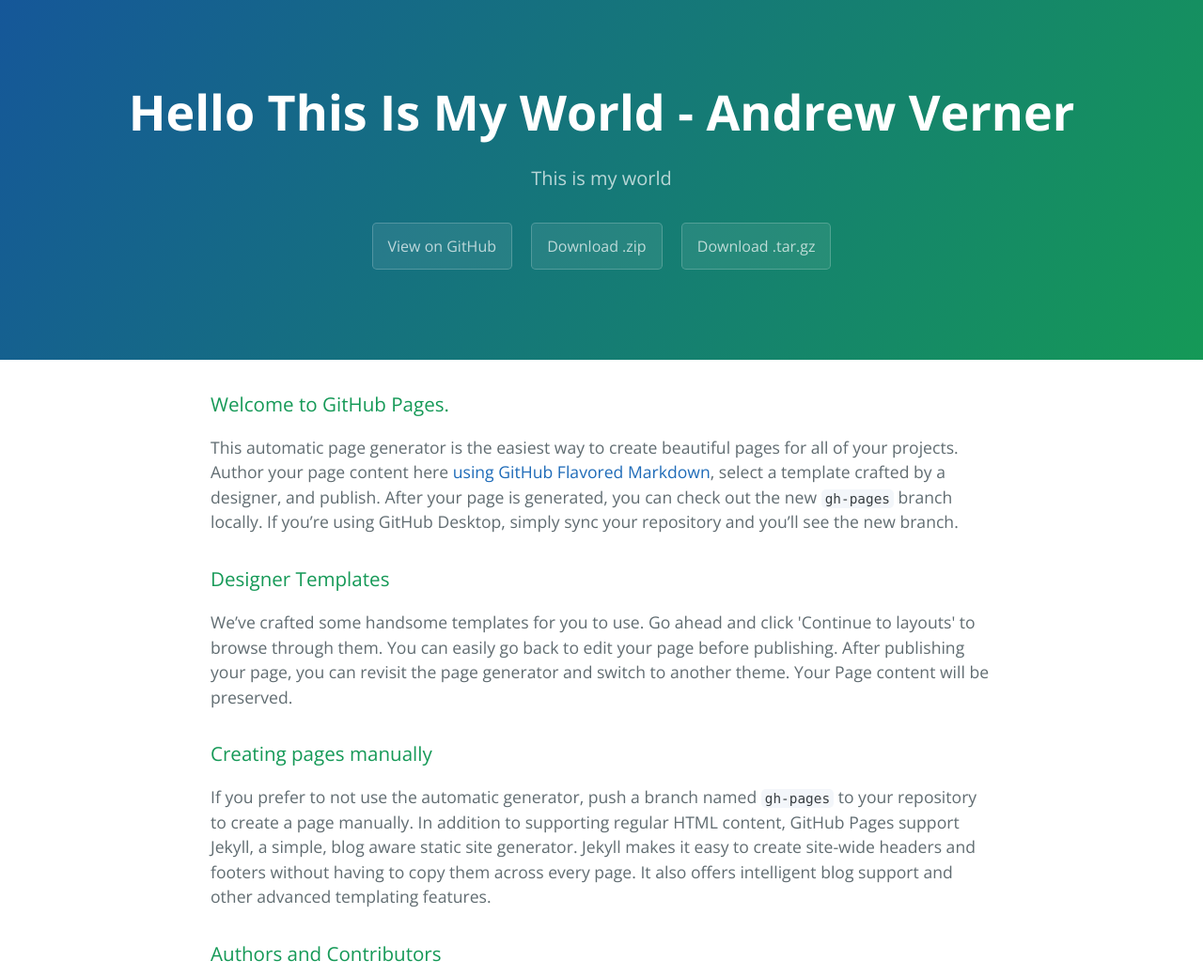
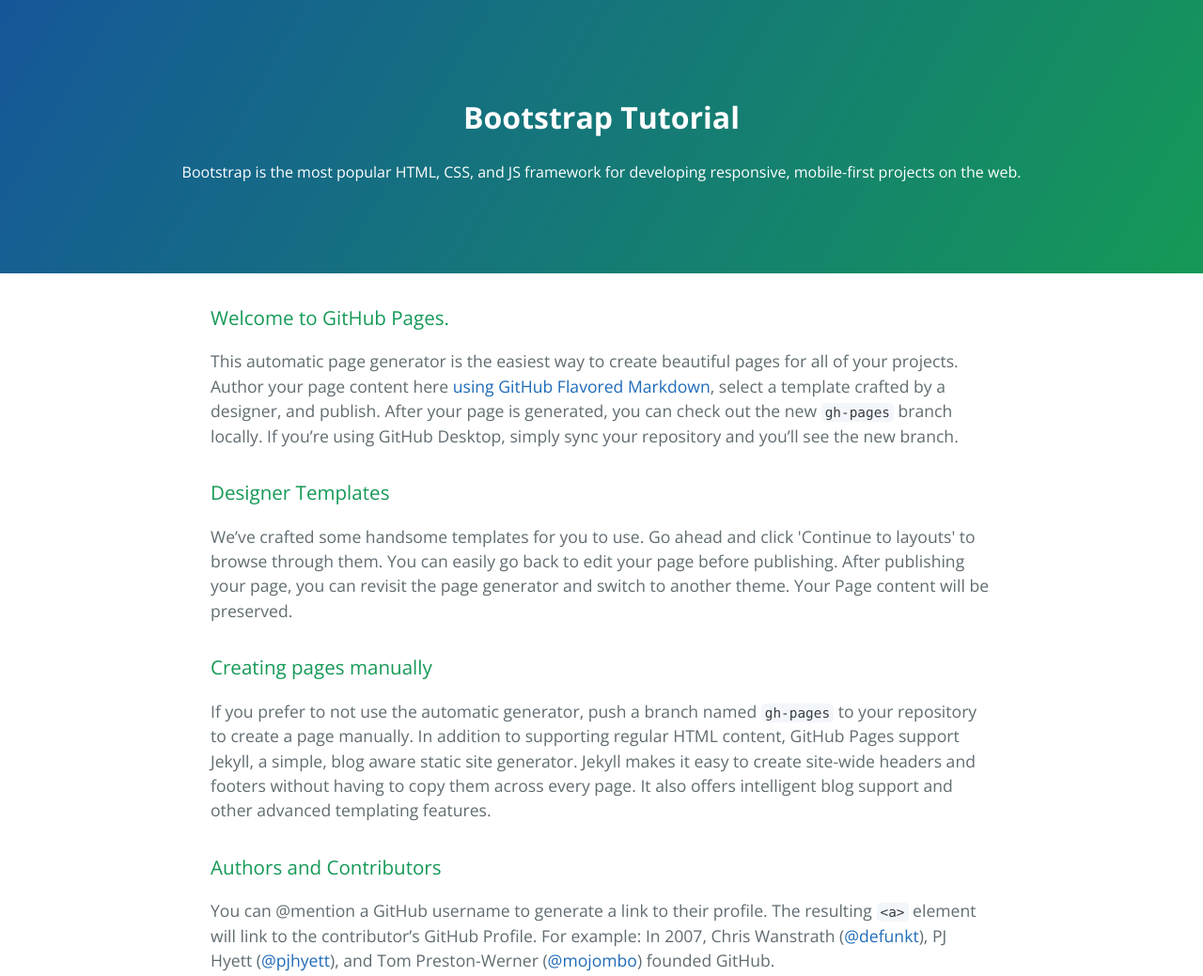
Before and after one commit to andrewjverner/Hello-World, a plain HTML site: page index.html in a window 1280 px wide. Shown: the top 1039 px of the page at 94% size. Drawn offline with nearby package versions, Linux system fonts and the light colour scheme.

Commit message:
Update index.html

```diff
--- a/index.html
+++ b/index.html
@@ -11,11 +11,10 @@
   </head>
   <body>
     <section class="page-header">
-      <h1 class="project-name">Hello This Is My World - Andrew Verner</h1>
-      <h2 class="project-tagline">This is my world</h2>
-      <a href="https://github.com/andrewjverner/hello-world" class="btn">View on GitHub</a>
-      <a href="https://github.com/andrewjverner/hello-world/zipball/master" class="btn">Download .zip</a>
-      <a href="https://github.com/andrewjverner/hello-world/tarball/master" class="btn">Download .tar.gz</a>
+      <div class="jumbotron">
+  <h1>Bootstrap Tutorial</h1>
+  <p>Bootstrap is the most popular HTML, CSS, and JS framework for developing responsive, mobile-first projects on the web.</p>
+</div>
     </section>
 
     <section class="main-content">
```
